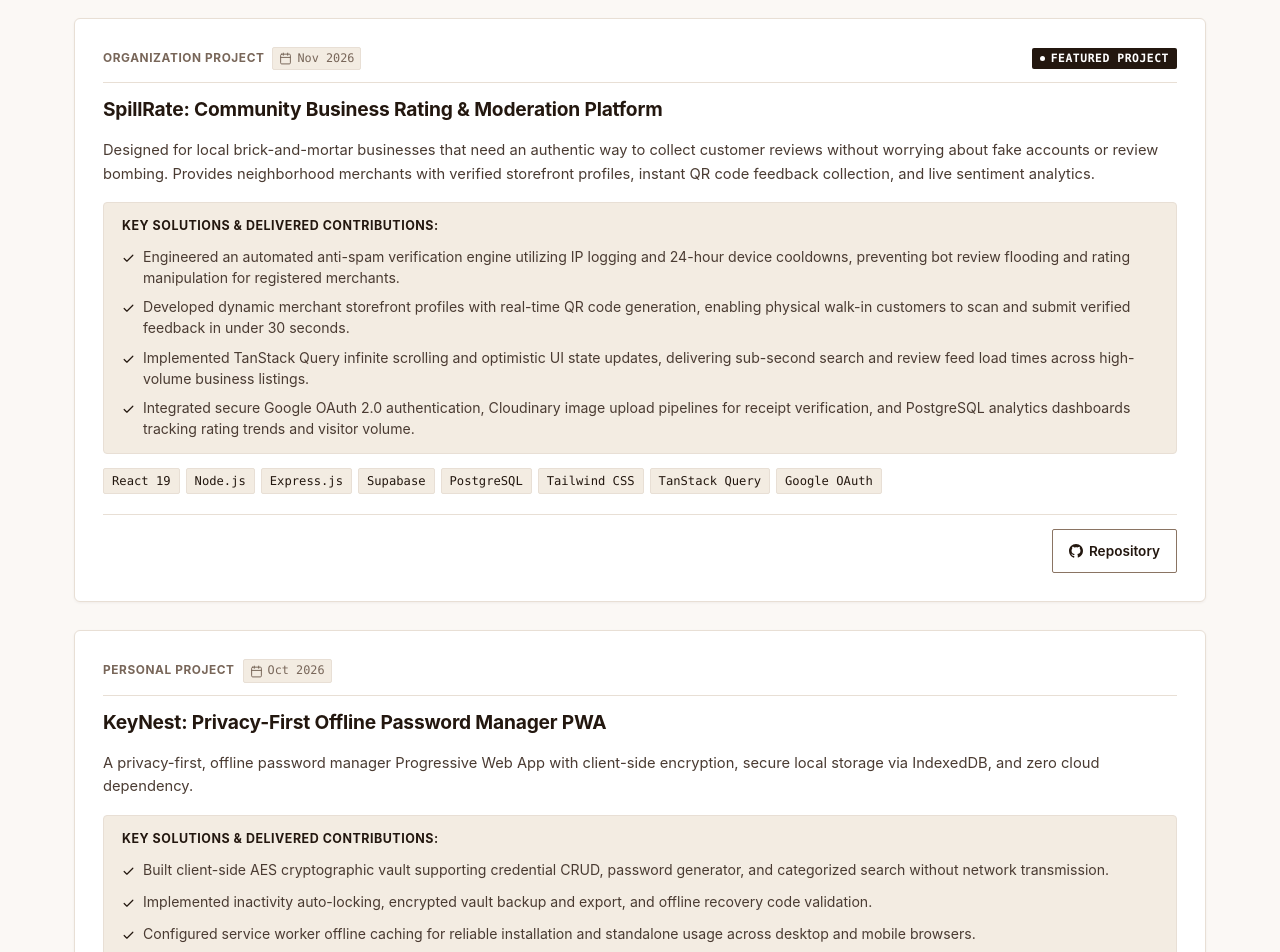
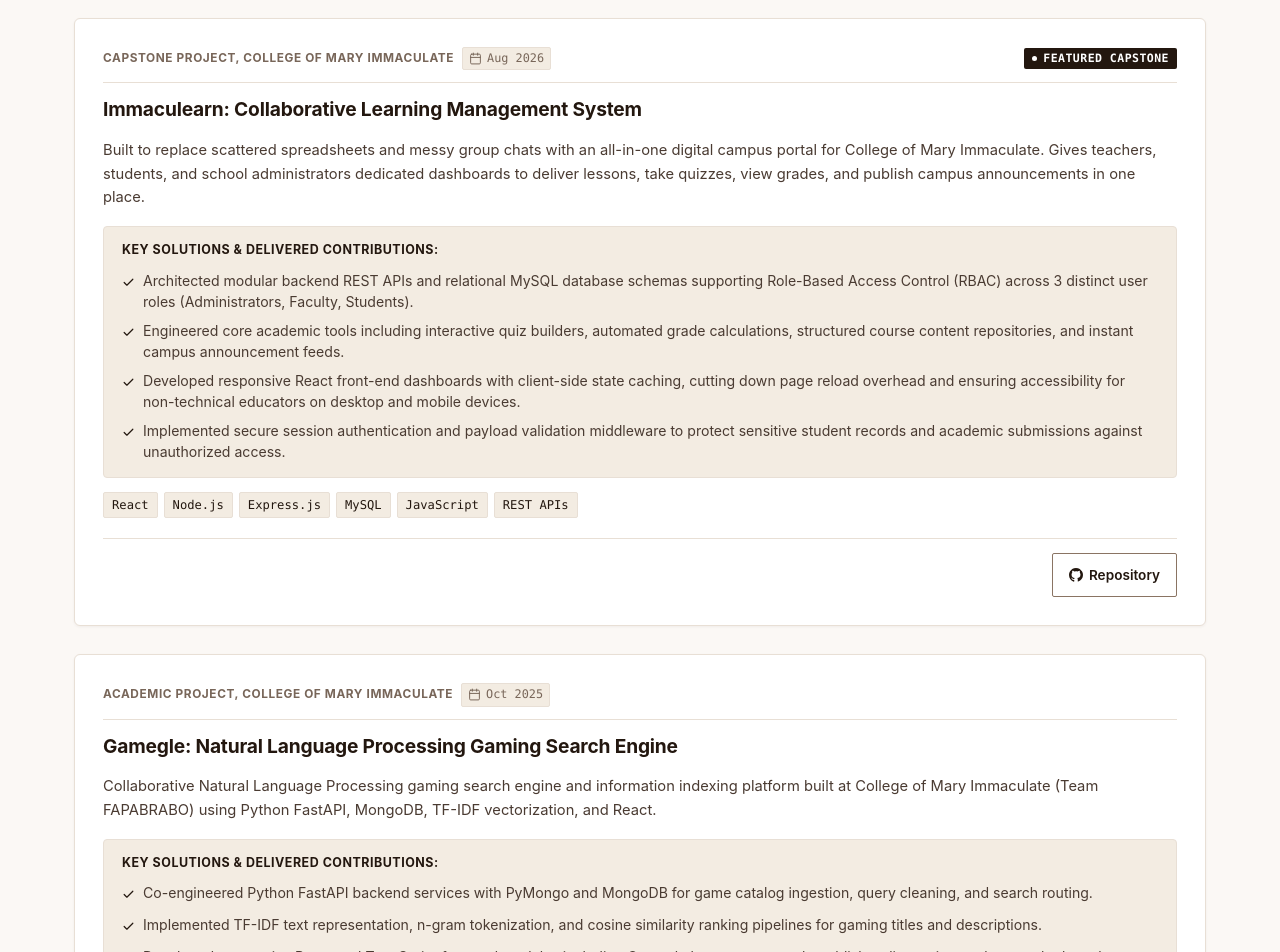
Before and after one commit to nathanielfaborada/nathanielfaborada.github.io, a React (Vite) app: page /projects in a window 1280 px wide. Shown: the part 700-1652 px from the top of the page. Built offline with nearby package versions, Linux system fonts and the light colour scheme.

Commit message:
feat(projects): prioritize organization projects first and add git profile sync

```diff
--- a/src/data/projectsData.js
+++ b/src/data/projectsData.js
@@ -1,4 +1,110 @@
 export const PROJECTS_DATA = [
+  // ==========================================
+  // SECTION 1: ORGANIZATION & CAPSTONE PROJECTS
+  // ==========================================
+  {
+    id: "spill-rate",
+    category: "organization",
+    categoryLabel: "Organization Project",
+    featured: true,
+    featuredLabel: "Featured Project",
+    project_date: "Nov 2026",
+    headline: "SpillRate: Community Business Rating & Moderation Platform",
+    description:
+      "Designed for local brick-and-mortar businesses that need an authentic way to collect customer reviews without worrying about fake accounts or review bombing. Provides neighborhood merchants with verified storefront profiles, instant QR code feedback collection, and live sentiment analytics.",
+    contributions: [
+      "Engineered an automated anti-spam verification engine utilizing IP logging and 24-hour device cooldowns, preventing bot review flooding and rating manipulation for registered merchants.",
+      "Developed dynamic merchant storefront profiles with real-time QR code generation, enabling physical walk-in customers to scan and submit verified feedback in under 30 seconds.",
+      "Implemented TanStack Query infinite scrolling and optimistic UI state updates, delivering sub-second search and review feed load times across high-volume business listings.",
+      "Integrated secure Google OAuth 2.0 authentication, Cloudinary image upload pipelines for receipt verification, and PostgreSQL analytics dashboards tracking rating trends and visitor volume.",
+    ],
+    tags: ["React 19", "Node.js", "Express.js", "Supabase", "PostgreSQL", "Tailwind CSS", "TanStack Query", "Google OAuth"],
+    screenshots: [],
+    source_code_url: "https://github.com/sudo-spill-rate",
+    stars: null,
+  },
+  {
+    id: "immaculearn",
+    category: "organization",
+    categoryLabel: "Capstone Project, College of Mary Immaculate",
+    featured: true,
+    featuredLabel: "Featured Capstone",
+    project_date: "Aug 2026",
+    headline: "Immaculearn: Collaborative Learning Management System",
+    description:
+      "Built to replace scattered spreadsheets and messy group chats with an all-in-one digital campus portal for College of Mary Immaculate. Gives teachers, students, and school administrators dedicated dashboards to deliver lessons, take quizzes, view grades, and publish campus announcements in one place.",
+    contributions: [
+      "Architected modular backend REST APIs and relational MySQL database schemas supporting Role-Based Access Control (RBAC) across 3 distinct user roles (Administrators, Faculty, Students).",
+      "Engineered core academic tools including interactive quiz builders, automated grade calculations, structured course content repositories, and instant campus announcement feeds.",
+      "Developed responsive React front-end dashboards with client-side state caching, cutting down page reload overhead and ensuring accessibility for non-technical educators on desktop and mobile devices.",
+      "Implemented secure session authentication and payload validation middleware to protect sensitive student records and academic submissions against unauthorized access.",
+    ],
+    tags: ["React", "Node.js", "Express.js", "MySQL", "JavaScript", "REST APIs"],
+    screenshots: [],
+    source_code_url: "https://github.com/Immaculearn",
+    stars: null,
+  },
+  {
+    id: "gamegle-search-engine",
+    category: "organization",
+    categoryLabel: "Academic Project, College of Mary Immaculate",
+    featured: false,
+    project_date: "Oct 2025",
+    headline: "Gamegle: Natural Language Processing Gaming Search Engine",
+    description:
+      "Collaborative Natural Language Processing gaming search engine and information indexing platform built at College of Mary Immaculate (Team FAPABRABO) using Python FastAPI, MongoDB, TF-IDF vectorization, and React.",
+    contributions: [
+      "Co-engineered Python FastAPI backend services with PyMongo and MongoDB for game catalog ingestion, query cleaning, and search routing.",
+      "Implemented TF-IDF text representation, n-gram tokenization, and cosine similarity ranking pipelines for gaming titles and descriptions.",
+      "Developed responsive React and TypeScript frontend modules including Gamegle homepage search, publisher directories, and top-ranked results views.",
+    ],
+    tags: ["Python", "FastAPI", "MongoDB", "NLP", "TF-IDF", "React", "TypeScript", "Tailwind CSS"],
+    screenshots: [],
+    source_code_url: "https://github.com/college-of-mary-immaculate/FAPABRABO",
+    stars: null,
+  },
+  {
+    id: "conexus-threads-clone",
+    category: "organization",
+    categoryLabel: "Academic Team Project, College of Mary Immaculate",
+    featured: false,
+    project_date: "Nov 2024",
+    headline: "Conexus: Threads Social Media Platform Clone",
+    description:
+      "Collaborative full-stack social networking platform modeled after Meta Threads for College of Mary Immaculate (Team Jenapaul-Thergen). Features a decoupled architecture with a modern single-page frontend (SPA) and a RESTful backend API for thread feeds, profile creation, and interactive like interactions.",
+    contributions: [
+      "Co-engineered frontend single-page architecture using React, Vite, and Axios with custom thread feeds and optimistic state updates.",
+      "Integrated decoupled RESTful endpoints with the Jenapaul-ther-API backend service for user authentication, posts, profile discovery, and real-time like toggles.",
+      "Collaborated with team developers on responsive UI layouts, clean component hierarchy, and API request error boundaries.",
+    ],
+    tags: ["React", "Vite", "JavaScript", "REST APIs", "Node.js", "Express.js", "Social Media"],
+    screenshots: [],
+    source_code_url: "https://github.com/Treads-Clone",
+    stars: null,
+  },
+  {
+    id: "jenather-auto-shop",
+    category: "organization",
+    categoryLabel: "Collaborative Project, Jenather Auto Shop",
+    featured: false,
+    project_date: "Oct 2024",
+    headline: "Jenather Auto Shop: Automotive Parts Catalog & Admin Inventory System",
+    description:
+      "Full-stack automotive service and parts catalog system featuring vehicle brand storefronts (Honda, Suzuki), customer record tracking, and a PHP & MySQL admin dashboard for inventory management.",
+    contributions: [
+      "Engineered backend inventory management modules, relational database schema, and customer record tracking using PHP and MySQL.",
+      "Developed responsive storefront catalog pages for vehicle spare parts and maintenance services with custom CSS styling.",
+      "Implemented administrative authentication, user role controls, and inventory stock calculation utilities.",
+    ],
+    tags: ["PHP", "MySQL", "JavaScript", "HTML5", "CSS3", "Inventory System"],
+    screenshots: [],
+    source_code_url: "https://github.com/Jenather-Auto-Shop/Jenather_Admin",
+    stars: null,
+  },
+
+  // ==========================================
+  // SECTION 2: PERSONAL & FLAGSHIP PROJECTS
+  // ==========================================
   {
     id: "content-scheduler",
     category: "personal",
@@ -21,24 +127,23 @@ export const PROJECTS_DATA = [
     stars: null,
   },
   {
-    id: "spill-rate",
-    category: "organization",
-    categoryLabel: "Organization Project",
-    featured: true,
-    featuredLabel: "Featured Project",
+    id: "vscode-git-profile-switch",
+    category: "personal",
+    categoryLabel: "Developer Tool",
+    featured: false,
     project_date: "Nov 2026",
-    headline: "SpillRate: Community Business Rating & Moderation Platform",
+    headline: "Git Profile & Workspace Sync: VS Code Developer Extension",
     description:
-      "Designed for local brick-and-mortar businesses that need an authentic way to collect customer reviews without worrying about fake accounts or review bombing. Provides neighborhood merchants with verified storefront profiles, instant QR code feedback collection, and live sentiment analytics.",
+      "VS Code developer productivity extension that automates switching between multiple GitHub profiles, Git commit identities, and workspace repository directories in one click.",
     contributions: [
-      "Engineered an automated anti-spam verification engine utilizing IP logging and 24-hour device cooldowns, preventing bot review flooding and rating manipulation for registered merchants.",
-      "Developed dynamic merchant storefront profiles with real-time QR code generation, enabling physical walk-in customers to scan and submit verified feedback in under 30 seconds.",
-      "Implemented TanStack Query infinite scrolling and optimistic UI state updates, delivering sub-second search and review feed load times across high-volume business listings.",
-      "Integrated secure Google OAuth 2.0 authentication, Cloudinary image upload pipelines for receipt verification, and PostgreSQL analytics dashboards tracking rating trends and visitor volume.",
+      "Engineered one-click status bar profile switcher dynamically updating local Git config user identity and push credentials without identity mismatch.",
+      "Built automatic repository organization engine categorizing disk repositories into profile-isolated directories with zero credential collisions.",
+      "Integrated secure secret storage using the VS Code SecretStorage API for encrypted Personal Access Token persistence.",
+      "Packaged and published extension VSIX build supporting automated workspace detection and multi-account GitHub synchronization.",
     ],
-    tags: ["React 19", "Node.js", "Express.js", "Supabase", "PostgreSQL", "Tailwind CSS", "TanStack Query", "Google OAuth"],
+    tags: ["VS Code Extension", "TypeScript", "Node.js", "Git Automation", "VS Code API"],
     screenshots: [],
-    source_code_url: "https://github.com/sudo-spill-rate",
+    source_code_url: "https://github.com/nathanielfaborada/vscode-git-profile-switch",
     stars: null,
   },
   {
@@ -118,25 +223,6 @@ export const PROJECTS_DATA = [
     stars: null,
   },
   {
-    id: "pr-storefront",
-    category: "personal",
-    categoryLabel: "Personal Project",
-    featured: false,
-    project_date: "Sep 2026",
-    headline: "PR Storefront: E-Commerce Product Showcase",
-    description:
-      "Modern e-commerce product catalog and storefront web interface for browsing fashion collections, inventory categories, and promotional items.",
-    contributions: [
-      "Developed responsive product gallery with category filters, image modals, and responsive layout reflow.",
-      "Built cart state management using browser local storage with smooth checkout trigger interactions.",
-      "Optimized asset loading and typography using modular CSS components.",
-    ],
-    tags: ["JavaScript", "HTML5", "CSS3", "Responsive Design"],
-    screenshots: [],
-    source_code_url: "https://github.com/nathanielfaborada/pr-storefront",
-    stars: null,
-  },
-  {
     id: "invitr",
     category: "personal",
     categoryLabel: "Personal Project",
@@ -155,27 +241,6 @@ export const PROJECTS_DATA = [
     tags: ["Laravel 12", "PHP", "Blade", "MySQL", "Tailwind CSS", "Alpine.js", "Brevo SMTP", "PHPUnit"],
     screenshots: [],
     source_code_url: "https://github.com/nathanielfaborada/laravel-digital-invitation-rsvp-system",
-    stars: null,
-  },
-  {
-    id: "immaculearn",
-    category: "organization",
-    categoryLabel: "Capstone Project, College of Mary Immaculate",
-    featured: true,
-    featuredLabel: "Featured Capstone",
-    project_date: "Aug 2026",
-    headline: "Immaculearn: Collaborative Learning Management System",
-    description:
-      "Built to replace scattered spreadsheets and messy group chats with an all-in-one digital campus portal for College of Mary Immaculate. Gives teachers, students, and school administrators dedicated dashboards to deliver lessons, take quizzes, view grades, and publish campus announcements in one place.",
-    contributions: [
-      "Architected modular backend REST APIs and relational MySQL database schemas supporting Role-Based Access Control (RBAC) across 3 distinct user roles (Administrators, Faculty, Students).",
-      "Engineered core academic tools including interactive quiz builders, automated grade calculations, structured course content repositories, and instant campus announcement feeds.",
-      "Developed responsive React front-end dashboards with client-side state caching, cutting down page reload overhead and ensuring accessibility for non-technical educators on desktop and mobile devices.",
-      "Implemented secure session authentication and payload validation middleware to protect sensitive student records and academic submissions against unauthorized access.",
-    ],
-    tags: ["React", "Node.js", "Express.js", "MySQL", "JavaScript", "REST APIs"],
-    screenshots: [],
-    source_code_url: "https://github.com/Immaculearn",
     stars: null,
   },
   {
@@ -198,102 +263,6 @@ export const PROJECTS_DATA = [
     stars: null,
   },
   {
-    id: "phone-contact",
-    category: "personal",
-    categoryLabel: "Personal Project",
-    featured: false,
-    project_date: "Apr 2026",
-    headline: "Phone Contact Manager: In-Browser IndexedDB Address Book",
-    description:
-      "Browser-based address book application built with vanilla JavaScript and IndexedDB, featuring fuzzy search, contact photo avatars, and persistent local storage.",
-    contributions: [
-      "Implemented fuzzy search using the Levenshtein Distance algorithm to tolerate typos and retrieve closest contact matches.",
-      "Architected pure client-side CRUD storage using native IndexedDB object stores with zero external library dependencies.",
-      "Designed responsive contact cards with avatar selection and inline editing capabilities.",
-    ],
-    tags: ["Vanilla JavaScript", "IndexedDB", "HTML5", "CSS3", "Algorithms"],
-    screenshots: [],
-    source_code_url: "https://github.com/nathanielfaborada/phoneContact",
-    stars: null,
-  },
-  {
-    id: "appsdev-newyork-times",
-    category: "personal",
-    categoryLabel: "Coursework Project",
-    featured: false,
-    project_date: "Apr 2026",
-    headline: "New York Times App: Live REST API Content Reader",
-    description:
-      "Retro-styled editorial web application consuming the New York Times Top Stories and Books REST APIs with live category filtering.",
-    contributions: [
-      "Integrated NYT Developer APIs with async data fetching to display real-time top science stories and best-selling books.",
-      "Implemented responsive card layouts and article links bundled with Parcel and styled with Tailwind CSS.",
-      "Deployed live static client to GitHub Pages with seamless client-side error handling.",
-    ],
-    tags: ["JavaScript", "Parcel", "Tailwind CSS", "REST APIs", "GitHub Pages"],
-    screenshots: [],
-    source_code_url: "https://github.com/nathanielfaborada/appsdev-newyork-times",
-    live_demo_url: "https://nathanielfaborada.github.io/appsdev-newyork-times",
-    stars: null,
-  },
-  {
-    id: "contact-search-application",
-    category: "personal",
-    categoryLabel: "Academic Project",
-    featured: false,
-    project_date: "Apr 2026",
-    headline: "Contact Search Application: Levenshtein Distance Desktop Tool",
-    description:
-      "Python desktop GUI tool that calculates string edit distance to locate and recommend the closest matching contact numbers from a database.",
-    contributions: [
-      "Engineered Levenshtein Edit Distance dynamic programming algorithm running in O(m x n) time complexity.",
-      "Built interactive desktop graphical interface with Python Tkinter supporting real-time filter queries.",
-      "Implemented contact record parsing and match ranking by similarity score.",
-    ],
-    tags: ["Python", "Tkinter", "Algorithms", "Desktop GUI"],
-    screenshots: [],
-    source_code_url: "https://github.com/nathanielfaborada/contact-search-application",
-    stars: null,
-  },
-  {
-    id: "gamegle-search-engine",
-    category: "organization",
-    categoryLabel: "Academic Project, College of Mary Immaculate",
-    featured: false,
-    project_date: "Oct 2025",
-    headline: "Gamegle: Natural Language Processing Gaming Search Engine",
-    description:
-      "Collaborative Natural Language Processing gaming search engine and information indexing platform built at College of Mary Immaculate (Team FAPABRABO) using Python FastAPI, MongoDB, TF-IDF vectorization, and React.",
-    contributions: [
-      "Co-engineered Python FastAPI backend services with PyMongo and MongoDB for game catalog ingestion, query cleaning, and search routing.",
-      "Implemented TF-IDF text representation, n-gram tokenization, and cosine similarity ranking pipelines for gaming titles and descriptions.",
-      "Developed responsive React and TypeScript frontend modules including Gamegle homepage search, publisher directories, and top-ranked results views.",
-    ],
-    tags: ["Python", "FastAPI", "MongoDB", "NLP", "TF-IDF", "React", "TypeScript", "Tailwind CSS"],
-    screenshots: [],
-    source_code_url: "https://github.com/college-of-mary-immaculate/FAPABRABO",
-    stars: null,
-  },
-  {
-    id: "weather-web",
-    category: "personal",
-    categoryLabel: "Personal Project",
-    featured: false,
-    project_date: "Sep 2025",
-    headline: "WeatherWeb: Interactive Weather Forecast Platform",
-    description:
-      "Lightweight responsive weather application providing current atmospheric conditions, temperature gauges, and multi-day forecasts for searched locations.",
-    contributions: [
-      "Integrated public weather REST APIs to retrieve meteorological metrics by city query.",
-      "Built dynamic UI widgets displaying temperature, humidity, wind velocity, and weather status icons.",
-      "Implemented responsive layouts ensuring optimal readability on handheld devices.",
-    ],
-    tags: ["JavaScript", "HTML5", "CSS3", "REST APIs"],
-    screenshots: [],
-    source_code_url: "https://github.com/nathanielfaborada/WeatherWeb",
-    stars: null,
-  },
-  {
     id: "attendance-api",
     category: "personal",
     categoryLabel: "Backend Project",
@@ -312,63 +281,6 @@ export const PROJECTS_DATA = [
     source_code_url: "https://github.com/nathanielfaborada/attendance-api",
     stars: null,
   },
-  {
-    id: "conexus-threads-clone",
-    category: "organization",
-    categoryLabel: "Academic Team Project, College of Mary Immaculate",
-    featured: false,
-    project_date: "Nov 2024",
-    headline: "Conexus: Threads Social Media Platform Clone",
-    description:
-      "Collaborative full-stack social networking platform modeled after Meta Threads for College of Mary Immaculate (Team Jenapaul-Thergen). Features a decoupled architecture with a modern single-page frontend (SPA) and a RESTful backend API for thread feeds, profile creation, and interactive like interactions.",
-    contributions: [
-      "Co-engineered frontend single-page architecture using React, Vite, and Axios with custom thread feeds and optimistic state updates.",
-      "Integrated decoupled RESTful endpoints with the Jenapaul-ther-API backend service for user authentication, posts, profile discovery, and real-time like toggles.",
-      "Collaborated with team developers on responsive UI layouts, clean component hierarchy, and API request error boundaries.",
-    ],
-    tags: ["React", "Vite", "JavaScript", "REST APIs", "Node.js", "Express.js", "Social Media"],
-    screenshots: [],
-    source_code_url: "https://github.com/Treads-Clone",
-    stars: null,
-  },
-  {
-    id: "jenather-auto-shop",
-    category: "organization",
-    categoryLabel: "Collaborative Project, Jenather Auto Shop",
-    featured: false,
-    project_date: "Oct 2024",
-    headline: "Jenather Auto Shop: Automotive Parts Catalog & Admin Inventory System",
-    description:
-      "Full-stack automotive service and parts catalog system featuring vehicle brand storefronts (Honda, Suzuki), customer record tracking, and a PHP & MySQL admin dashboard for inventory management.",
-    contributions: [
-      "Engineered backend inventory management modules, relational database schema, and customer record tracking using PHP and MySQL.",
-      "Developed responsive storefront catalog pages for vehicle spare parts and maintenance services with custom CSS styling.",
-      "Implemented administrative authentication, user role controls, and inventory stock calculation utilities.",
-    ],
-    tags: ["PHP", "MySQL", "JavaScript", "HTML5", "CSS3", "Inventory System"],
-    screenshots: [],
-    source_code_url: "https://github.com/Jenather-Auto-Shop/Jenather_Admin",
-    stars: null,
-  },
-  {
-    id: "file-sorter",
-    category: "organization",
-    categoryLabel: "Academic Utility, College of Mary Immaculate",
-    featured: false,
-    project_date: "Aug 2024",
-    headline: "FileSorter: Automated File Organizer & Document Creator",
-    description:
-      "Desktop productivity tool developed in Python and Tkinter that automates file categorization and bulk document generation across Word, PowerPoint, and Excel formats.",
-    contributions: [
-      "Built intuitive graphical user interface using Python Tkinter for one-click file organization and batch directory sorting.",
-      "Integrated python-docx, python-pptx, and openpyxl libraries for automated template population and file creation.",
-      "Implemented file movement error handling, extension validation, and custom directory mapping.",
-    ],
-    tags: ["Python", "Tkinter", "Automation", "OpenPyXL", "Python-Docx", "Desktop GUI"],
-    screenshots: [],
-    source_code_url: "https://github.com/college-of-mary-immaculate/FileSorter",
-    stars: null,
-  },
 ];
 
 export const HAS_CERTIFICATES = false;
```
Also changed, not shown: 3 other files (tests, documents, lock files or other folders).
